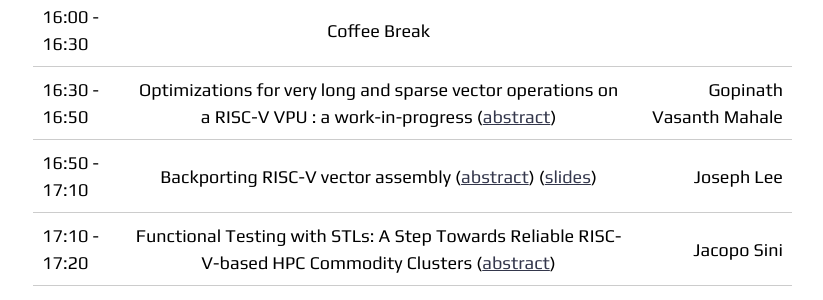
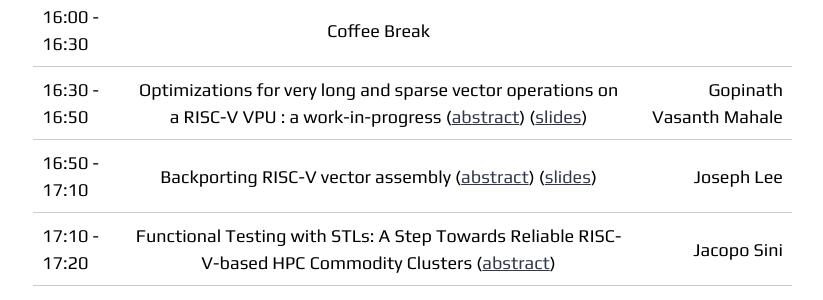
Before and after one commit to RISCVtestbed/riscvtestbed.github.io, a Jekyll site: the page built from _community/isc23-workshop.md, in a window 1280 px wide and 900 px high, scrolled down 1117 px. Shown: the part 154-454 px from the top of the window, without its empty margins (342-1165 px from the left). Built offline with Jekyll 4.4.1, drawn with Linux system fonts in a browser that asks for light colours; nearby versions of some CDN libraries.

Commit message:
Update isc23-workshop.md

```diff
--- a/_community/isc23-workshop.md
+++ b/_community/isc23-workshop.md
@@ -20,7 +20,7 @@ The goal of this workshop is to continue building the community of RISC-V in HPC
 | 15:20 - 15:40 | Software Development Vehicles to enable extended and early co-design: a RISC-V and HPC case of study ([abstract](https://riscv.epcc.ed.ac.uk/community/isc23-workshop/#software-development-vehicles-to-enable-extended-and-early-co-design-a-risc-v-and-hpc-case-of-study))| Filippo Mantovani |
 | 15:40 - 16:00 | Challenges and Opportunities for RISC-V Architectures towards Genomics-based Workloads ([abstract](https://riscv.epcc.ed.ac.uk/community/isc23-workshop/#challenges-and-opportunities-for-risc-v-architectures-towards-genomics-based-workloads)) ([slides](https://riscv.epcc.ed.ac.uk/assets/files/isc23/call_isc23.pdf))| Aaron Call |
 | 16:00 - 16:30 | Coffee Break | |
-| 16:30 - 16:50 | Optimizations for very long and sparse vector operations on a RISC-V VPU : a work-in-progress ([abstract](https://riscv.epcc.ed.ac.uk/community/isc23-workshop/#optimizations-for-very-long-and-sparse-vector-operations-on-a-risc-v-vpu--a-work-in-progress))| Gopinath Vasanth Mahale |
+| 16:30 - 16:50 | Optimizations for very long and sparse vector operations on a RISC-V VPU : a work-in-progress ([abstract](https://riscv.epcc.ed.ac.uk/community/isc23-workshop/#optimizations-for-very-long-and-sparse-vector-operations-on-a-risc-v-vpu--a-work-in-progress)) ([slides](https://riscv.epcc.ed.ac.uk/assets/files/isc23/Gopinath_ISC23.pdf))| Gopinath Vasanth Mahale |
 | 16:50 - 17:10 | Backporting RISC-V vector assembly ([abstract](https://riscv.epcc.ed.ac.uk/community/isc23-workshop/#backporting-risc-v-vector-assembly)) ([slides](https://riscv.epcc.ed.ac.uk/assets/files/isc23/Lee2_ISC23.pdf))| Joseph Lee |
 | 17:10 - 17:20 | Functional Testing with STLs: A Step Towards Reliable RISC-V-based HPC Commodity Clusters ([abstract](https://riscv.epcc.ed.ac.uk/community/isc23-workshop/#functional-testing-with-stls-a-step-towards-reliable-risc-v-based-hpc-commodity-clusters))| Jacopo Sini |
 | 17:20 - 17:30 | Prototyping reconfigurable RRAM-based AI accelerators using the RISC-V ecosystem and Digital Twins ([abstract](https://riscv.epcc.ed.ac.uk/community/isc23-workshop/#prototyping-reconfigurable-rram-based-ai-accelerators-using-the-risc-v-ecosystem-and-digital-twins))| Markus Fritscher |
```
